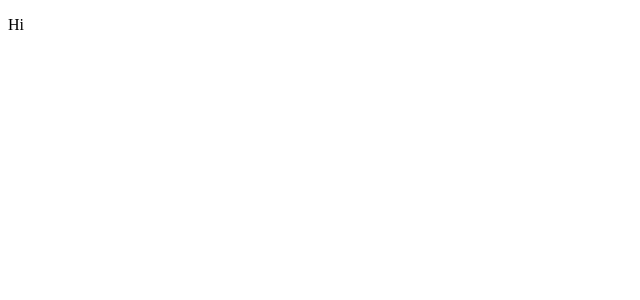
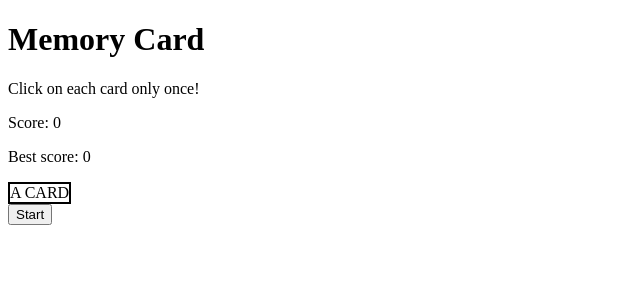
Before and after one commit to cobbland/memory-card, a React (Vite) app: page / in a window 1280 px wide. Shown: the top 300 px of the page, without its empty margins (0-640 px from the left). Built offline with nearby package versions, Linux system fonts and the light colour scheme.

Commit message:
Add components and start Pokemon fetch function

```diff
--- a/src/App.jsx
+++ b/src/App.jsx
@@ -1,3 +1,36 @@
+import { useState } from 'react';
+import Score from './components/Score.jsx';
+import Card from './components/Card.jsx';
+
 export default function App() {
-  return <p>Hi</p>
+  const [score, setScore] = useState(0);
+  const [bestScore, setBestScore] = useState(0);
+  const [pokemon, setPokemon] = useState([]);
+
+  const getPokemon = async () => {
+    const twelvePokemon = [];
+    while (twelvePokemon.length < 12) {
+      const pokemonNum = Math.floor(Math.random() * 152) + 1;
+      const response = await fetch(`https://pokeapi.co/api/v2/pokemon/${pokemonNum}`);
+      const result = await response.json();
+      const poke = {
+        name: result.name,
+        img: result.sprites.front_default,
+      };
+      // Todo: Check for and discard duplicates.
+      twelvePokemon.push(poke);
+    }
+    setPokemon(twelvePokemon);
+    console.log(twelvePokemon);
+  }
+
+  return (
+    <>
+      <h1>Memory Card</h1>
+      <p className="instructions">Click on each card only once!</p>
+      <Score score={score} bestScore = {bestScore} />
+      <Card />
+      <button onClick={getPokemon}>Start</button>
+    </>
+  )
 }
--- /dev/null
+++ b/src/components/Card.jsx
@@ -0,0 +1,5 @@
+export default function Card() {
+    return (
+        <div className="card">A CARD</div>
+    )
+}
--- /dev/null
+++ b/src/components/Score.jsx
@@ -0,0 +1,9 @@
+export default function Score({ score, bestScore }) {
+
+    return (
+        <div>
+            <p>Score: {score}</p>
+            <p>Best score: {bestScore}</p>
+        </div>
+    )
+}
--- a/src/styles/index.css
+++ b/src/styles/index.css
@@ -0,0 +1,4 @@
+.card {
+    border: 2px solid black;
+    max-width: max-content;
+}
```
